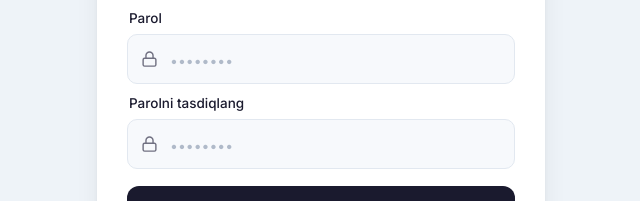
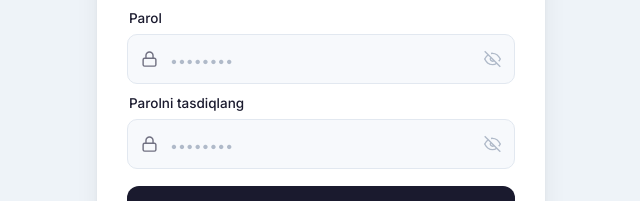
Before and after one commit to USmonjonov01/Final-Projects, a React (Vite) app: page /sign-up in a window 1280 px wide. Shown: the part 445-646 px from the top of the page, without its empty margins (319-959 px from the left). Built offline with nearby package versions, Linux system fonts and the light colour scheme.

Commit message:
new version

```diff
--- a/src/components/registration/singIN/index.jsx
+++ b/src/components/registration/singIN/index.jsx
@@ -5,8 +5,17 @@ import Axios from "../../../Axios";
 import { ThemeData } from "../../../Context/Theme";
 
 
-
-
+const EyeIcon = () => (
+     <svg viewBox="0 0 24 24" fill="none" stroke="currentColor" strokeWidth="2">
+          <path d="M1 12s4-8 11-8 11 8 11 8-4 8-11 8-11-8-11-8z" /><circle cx="12" cy="12" r="3" />
+     </svg>
+);
+const EyeOffIcon = () => (
+     <svg viewBox="0 0 24 24" fill="none" stroke="currentColor" strokeWidth="2">
+          <path d="M17.94 17.94A10.07 10.07 0 0 1 12 20c-7 0-11-8-11-8a18.45 18.45 0 0 1 5.06-5.94M9.9 4.24A9.12 9.12 0 0 1 12 4c7 0 11 8 11 8a18.5 18.5 0 0 1-2.16 3.19m-6.72-1.07a3 3 0 1 1-4.24-4.24" />
+          <path d="M1 1l22 22" />
+     </svg>
+);
 
 
 const SingInForm = () => {
@@ -18,8 +27,9 @@ const SingInForm = () => {
           email: "",
           password: "",
      });
-     const [ {isDark} ] = ThemeData()
+     const [{ isDark }] = ThemeData()
      const [prop, setProp] = useState(false)
+     const [type, setType] = useState(false)
 
 
 
@@ -72,7 +82,7 @@ const SingInForm = () => {
                               <FieldGroup>
                                    <Label $dark={isDark} htmlFor="email">Email</Label>
                                    <InputWrapper>
-                                        <InputIcon $dark={isDark}>
+                                        <InputIcon $dark={isDark} $position={"left"}>
                                              <Icons.EmailIcon />
                                         </InputIcon>
                                         <Input
@@ -88,16 +98,19 @@ const SingInForm = () => {
                               <FieldGroup>
                                    <Label $dark={isDark} htmlFor="password">Parol</Label>
                                    <InputWrapper>
-                                        <InputIcon $dark={isDark}>
+                                        <InputIcon $dark={isDark} $position={"left"}>
                                              <Icons.LockIcon />
                                         </InputIcon>
                                         <Input
                                              $dark={isDark}
                                              style={prop ? { borderColor: "#fc2b2b" } : null}
-                                             id="password" name="password" type="password"
+                                             id="password" name="password" type={type ? "text" : "password"}
                                              placeholder="••••••••"
                                              ref={PasswordRef} autoComplete="new-password"
                                         />
+                                        <InputIcon $dark={isDark} $position={"right"} onClick={() => setType(!type)}>
+                                             {type ? <EyeIcon /> : <EyeOffIcon />}
+                                        </InputIcon>
                                    </InputWrapper>
                               </FieldGroup>
 
--- a/src/components/registration/singIN/style.js
+++ b/src/components/registration/singIN/style.js
@@ -222,15 +222,21 @@ export const InputWrapper = styled.div`
   margin-bottom: 14px;
 `;
 
-export const InputIcon = styled.span`
+export const InputIcon = styled.div`
   position: absolute;
-  left: 14px;
-  top: 50%;
+  ${({ $position }) => {
+    switch ($position) {
+      case "left":
+        return { left: "14px", top: "50%" }
+      case "right":
+        return { right: "14px", top: "50%" }
+    }
+  }}
   transform: translateY(-50%);
   display: flex;
   align-items: center;
   color: ${({ $dark }) => $dark ? "#666" : colors.iconColor};
-  pointer-events: none;
+  cursor: pointer;
 
   svg {
     width: 17px;
--- a/src/components/registration/singUP/index.jsx
+++ b/src/components/registration/singUP/index.jsx
@@ -17,12 +17,24 @@ const UserIcon = () => (
   </svg>
 );
 
+const EyeIcon = () => (
+  <svg viewBox="0 0 24 24" fill="none" stroke="currentColor" strokeWidth="2">
+    <path d="M1 12s4-8 11-8 11 8 11 8-4 8-11 8-11-8-11-8z" /><circle cx="12" cy="12" r="3" />
+  </svg>
+);
+const EyeOffIcon = () => (
+  <svg viewBox="0 0 24 24" fill="none" stroke="currentColor" strokeWidth="2">
+    <path d="M17.94 17.94A10.07 10.07 0 0 1 12 20c-7 0-11-8-11-8a18.45 18.45 0 0 1 5.06-5.94M9.9 4.24A9.12 9.12 0 0 1 12 4c7 0 11 8 11 8a18.5 18.5 0 0 1-2.16 3.19m-6.72-1.07a3 3 0 1 1-4.24-4.24" />
+    <path d="M1 1l22 22" />
+  </svg>
+);
+
 
 
 
 const SingUpForm = () => {
   const api = import.meta.env.VITE_API;
-     const [{isDark}] = ThemeData()
+  const [{ isDark }] = ThemeData()
 
   const NameRef = useRef()
   const EmailRef = useRef()
@@ -30,6 +42,8 @@ const SingUpForm = () => {
   const PasswordConfirmRef = useRef()
   const NumberRef = useRef()
   const navigate = useNavigate()
+  const [type, setType] = useState(false)
+
 
   const [prop, setProp] = useState(false)
 
@@ -92,7 +106,7 @@ return (
             <FieldGroup>
               <Label $dark={isDark} htmlFor="name">Ism</Label>
               <InputWrapper>
-              <InputIcon $dark={isDark}>
+                <InputIcon $dark={isDark} $position={"left"}>
                   <UserIcon />
                 </InputIcon>
                 <Input
@@ -108,7 +122,7 @@ return (
             <FieldGroup>
               <Label $dark={isDark} htmlFor="email">Email</Label>
               <InputWrapper>
-              <InputIcon $dark={isDark}>
+                <InputIcon $dark={isDark} $position={"left"}>
                   <Icons.EmailIcon />
                 </InputIcon>
                 <Input
@@ -125,32 +139,38 @@ return (
             <FieldGroup>
               <Label $dark={isDark} htmlFor="password">Parol</Label>
               <InputWrapper>
-              <InputIcon $dark={isDark}>
+                <InputIcon $dark={isDark} $position={"left"}>
                   <Icons.LockIcon />
                 </InputIcon>
                 <Input
                   $dark={isDark}
                   style={prop ? { borderColor: "#fc2b2b" } : null}
-                id="password" name="password" type="password"
+                  id="password" name="password" type={type ? "text" : "password"}
                   placeholder="••••••••"
-                ref={PasswordRef} autoComplete="new-password" required
+                  ref={PasswordRef} autoComplete="new-password"
                 />
+                <InputIcon $dark={isDark} $position={"right"} onClick={() => setType(!type)}>
+                  {type ? <EyeIcon /> : <EyeOffIcon />}
+                </InputIcon>
               </InputWrapper>
             </FieldGroup>
 
             <FieldGroup>
-            <Label $dark={isDark} htmlFor="confirmPassword">Parolni tasdiqlang</Label>
+              <Label $dark={isDark} htmlFor="password">Parolni tasdiqlang</Label>
               <InputWrapper>
-              <InputIcon $dark={isDark}>
+                <InputIcon $dark={isDark} $position={"left"}>
                   <Icons.LockIcon />
                 </InputIcon>
                 <Input
                   $dark={isDark}
                   style={prop ? { borderColor: "#fc2b2b" } : null}
-                id="confirmPassword" name="confirmPassword" type="password"
+                  id="password" name="password" type={type ? "text" : "password"}
                   placeholder="••••••••"
-                ref={PasswordConfirmRef} autoComplete="new-password" required
+                  ref={PasswordConfirmRef} autoComplete="new-password"
                 />
+                <InputIcon $dark={isDark} $position={"right"} onClick={() => setType(!type)}>
+                  {type ? <EyeIcon /> : <EyeOffIcon />}
+                </InputIcon>
               </InputWrapper>
             </FieldGroup>
 
--- a/src/components/registration/singUP/style.js
+++ b/src/components/registration/singUP/style.js
@@ -165,15 +165,21 @@ export const InputWrapper = styled.div`
   margin-bottom: 10px;
 `;
 
-export const InputIcon = styled.span`
+export const InputIcon = styled.div`
   position: absolute;
-  left: 14px;
-  top: 50%;
+  ${({ $position }) => {
+    switch ($position) {
+      case "left":
+        return { left: "14px", top: "50%" }
+      case "right":
+        return { right: "14px", top: "50%" }
+    }
+  }}
   transform: translateY(-50%);
   display: flex;
   align-items: center;
   color: ${({ $dark }) => $dark ? "#666" : colors.iconColor};
-  pointer-events: none;
+  cursor: pointer;
 
   svg {
     width: 17px;
```
Lines whose indentation alone changed are shown as unchanged.
